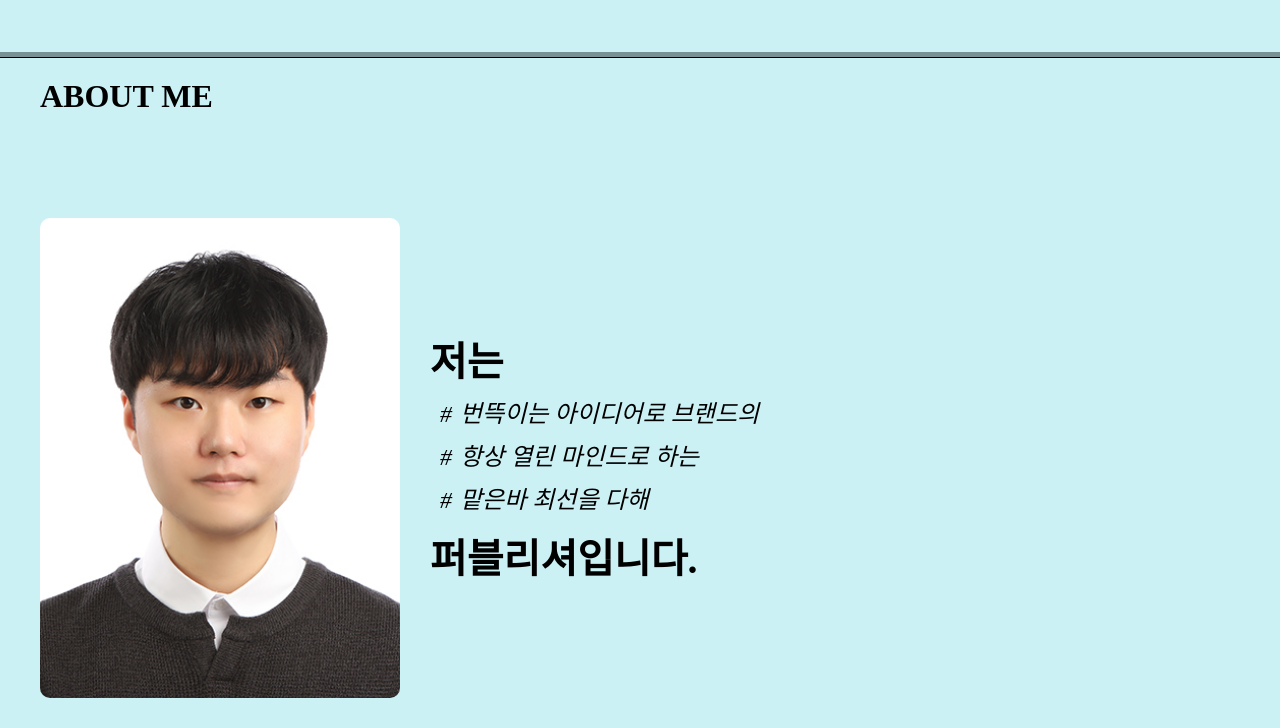
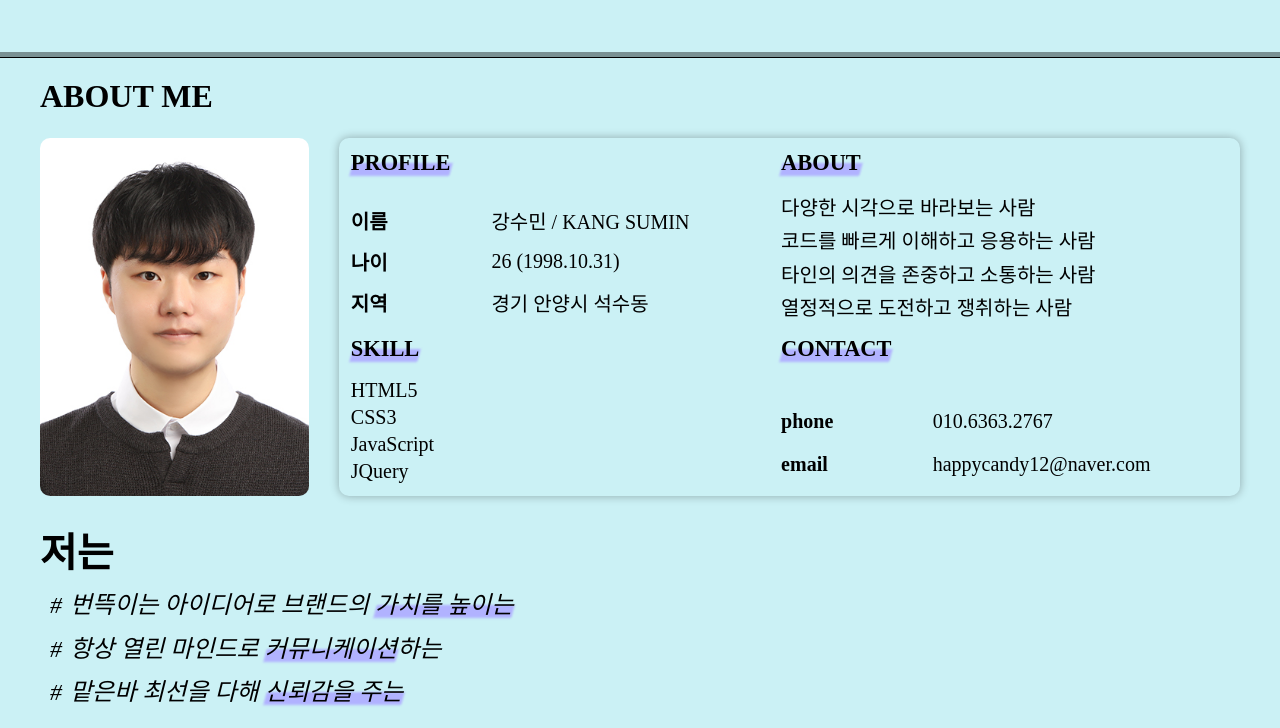
Before and after one commit to hp2580/portfolio-Sumin, a plain HTML site: page index.html in a window 1280 px wide. Shown: the part 742-1470 px from the top of the page. Drawn offline with Linux system fonts and the light colour scheme; a web font is replaced by a local one.

Commit message:
Sec About template end

```diff
--- a/asserts/css/style.scss
+++ b/asserts/css/style.scss
@@ -20,6 +20,7 @@ body::-webkit-scrollbar {
   height: 6px;
   background: rgba(#000, 0.4);
   overflow: hidden;
+  z-index: 20;
   .bar {
     width: 0;
     height: 100%;
@@ -44,7 +45,7 @@ body::-webkit-scrollbar {
 }
 
 section {
-  height: 100vh;
+  min-height: 100vh;
   border-bottom: 1px solid #000;
   padding: 20px 40px;
   overflow: hidden;
@@ -138,9 +139,10 @@ section {
   }
   &.about {
     display: flex;
-    align-items: center;
+    flex-direction: column;
     position: relative;
-    gap: 0 30px;
+    gap: 20px 0;
+    padding-top: 80px;
     .title {
       position: absolute;
       top: 20px;
@@ -148,13 +150,50 @@ section {
       font-size: 2em;
     }
     .person {
-      width: 30%;
-      min-width: 200px;
-      border-radius: 10px;
-      overflow: hidden;
+      display: flex;
+      gap: 0 30px;
       img {
         display: block;
+        width: 30%;
+        min-width: 250px;
+        border-radius: 10px;
+      }
+      .detailWrap {
+        display: grid;
+        grid-template-areas:
+          "profile feature"
+          "skill contact";
+        gap: 10px;
         width: 100%;
+        padding: 10px;
+        border-radius: 10px;
+        box-shadow: 0 0 10px rgba(#000, 0.3);
+        table {
+          &.profile {
+            grid-area: profile;
+          }
+          &.skills {
+            grid-area: skill;
+          }
+          &.feature {
+            grid-area: feature;
+          }
+          &.contact {
+            grid-area: contact;
+          }
+          th {
+            display: inline-block;
+            text-align: left;
+            font-size: 1.4em;
+            margin-bottom: 10px;
+          }
+          td {
+            font-size: 1.25em;
+            &.bold {
+              font-weight: 600;
+            }
+          }
+        }
       }
     }
     .desc {
@@ -178,7 +217,12 @@ section {
           height: 30px;
         }
         span {
-          display: none;
+          &.emphasize {
+            white-space: nowrap;
+          }
+          &:not(.emphasize) {
+            display: none;
+          }
         }
       }
     }
@@ -188,6 +232,11 @@ section {
 @media screen and (max-width: 768px) {
   section {
     padding: 20px;
+    &.home {
+      .introduction {
+        left: 20px;
+      }
+    }
     &.about {
       gap: 0 20px;
       .title {
@@ -209,7 +258,7 @@ section {
               cover;
             mix-blend-mode: multiply;
           }
-          span {
+          span:not(.emphasize) {
             display: inline-block;
           }
         }
--- a/index.html
+++ b/index.html
@@ -30,6 +30,64 @@
         <h1 class="title">ABOUT ME</h1>
         <div class="person">
           <img src="asserts/images/img_person.jpg" alt="증명사진" />
+          <div class="detailWrap">
+            <table class="detail profile">
+              <th class="emphasize">PROFILE</th>
+              <tr>
+                <td class="bold">이름</td>
+                <td>강수민 / KANG SUMIN</td>
+              </tr>
+              <tr>
+                <td class="bold">나이</td>
+                <td>26 (1998.10.31)</td>
+              </tr>
+              <tr>
+                <td class="bold">지역</td>
+                <td>경기 안양시 석수동</td>
+              </tr>
+            </table>
+            <table class="detail skills">
+              <th class="emphasize">SKILL</th>
+              <tr>
+                <td>HTML5</td>
+              </tr>
+              <tr>
+                <td>CSS3</td>
+              </tr>
+              <tr>
+                <td>JavaScript</td>
+              </tr>
+              <tr>
+                <td>JQuery</td>
+              </tr>
+            </table>
+            <table class="detail feature">
+              <th class="emphasize">ABOUT</th>
+              <tr>
+                <td>다양한 시각으로 바라보는 사람</td>
+              </tr>
+              <tr>
+                <td>코드를 빠르게 이해하고 응용하는 사람</td>
+              </tr>
+              <tr>
+                <td>타인의 의견을 존중하고 소통하는 사람</td>
+              </tr>
+              <tr>
+                <td>열정적으로 도전하고 쟁취하는 사람</td>
+              </tr>
+            </table>
+            <table class="detail contact">
+              <th class="emphasize">CONTACT</th>
+              <tr>
+                <td class="bold">phone</td>
+                <td>010.6363.2767</td>
+              </tr>
+              <tr>
+                <td class="bold">email</td>
+                <td>happycandy12@naver.com</td>
+              </tr>
+            </table>
+          </div>
         </div>
         <div class="desc">
           <h1>저는</h1>
```
Also changed, not shown: asserts/css/style.css, 1 other file.
